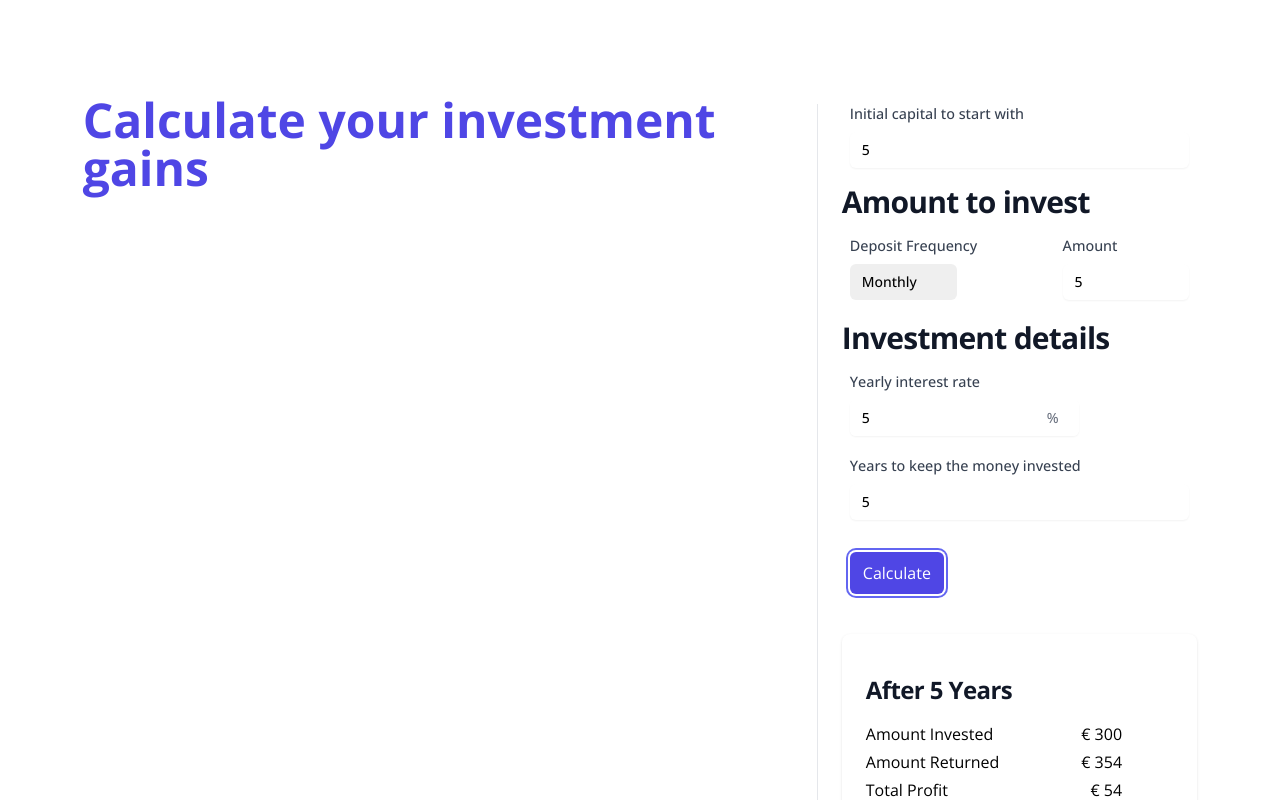
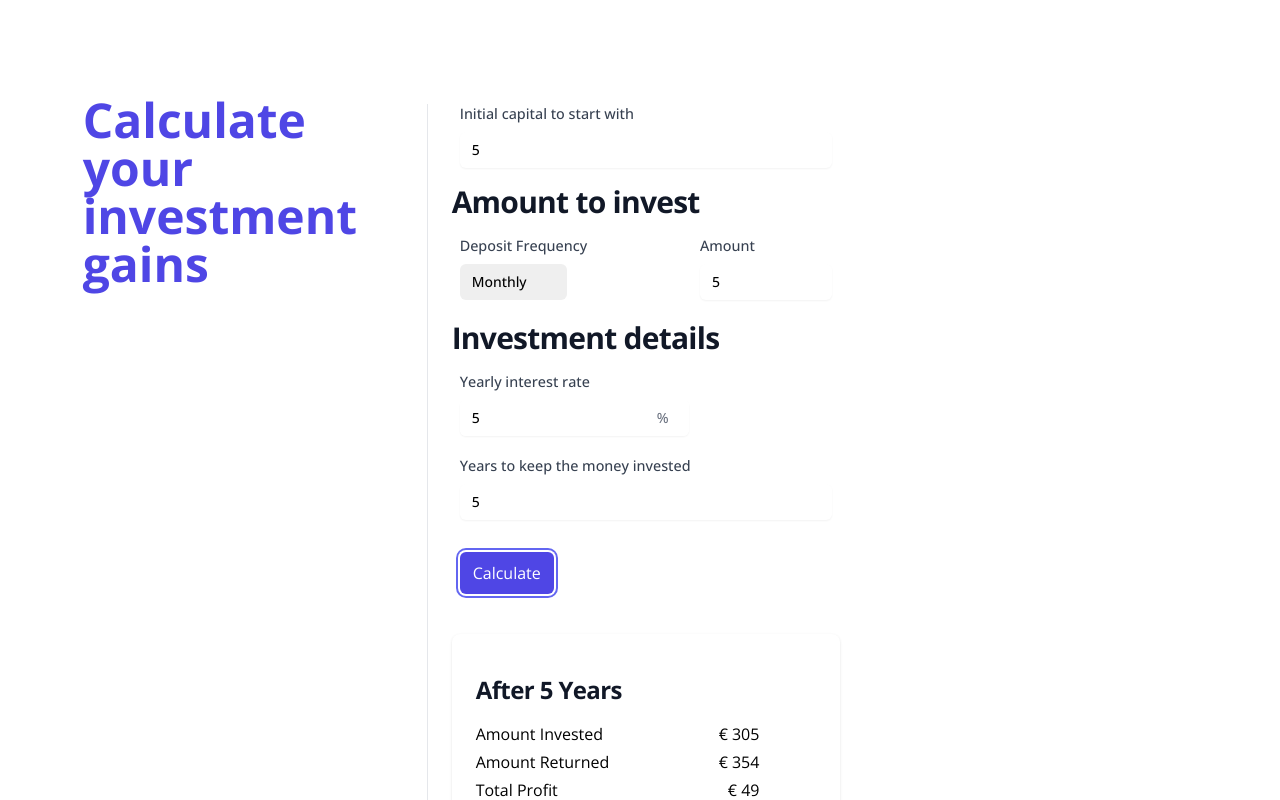
Before and after one commit to ALonghi/portfolio-useful-tools, a Next.js app: page / in a window 1280 px wide. Both pictures are taken after typing "5", "5", "5", "5" into the empty fields and a click on the button "Calculate". Shown: the top 800 px of the page. Built offline with nearby package versions, Linux system fonts and the light colour scheme.

Commit message:
Fixed gain not considering starting capital

```diff
--- a/components/CalculatedGains.tsx
+++ b/components/CalculatedGains.tsx
@@ -48,7 +48,7 @@ const CalculatedGains: React.VFC<CalculatedGainsProps> = ({calculated}) => {
                         Details</h3>
                     <ul>
                         {[...Array(calculated.years)].map((x, index) =>
-                            <li>
+                            <li key={index}>
                                 <div className={infoDivClasses}>
                                     <p>In year {index + 1} gained</p>
                                     <p>€ {calculated.history.find(year => year.year === index + 1).yearGain.toLocaleString(`it-IT`)}</p>
--- a/pages/index.tsx
+++ b/pages/index.tsx
@@ -1,10 +1,9 @@
 import InputForm from '../components/InputForm';
 import SelectBox from "../components/SelectBox";
 import InputFormWithTail from "../components/InputFormWithTail";
-import { useEffect, useState } from "react";
+import {useState} from "react";
 import CalculatedGains from "../components/CalculatedGains";
 import CalculationFacility from "../utils/CalculationFacility";
-import { Switch } from '@headlessui/react'
 
 export type frequency = `Monthly` | `Yearly`
 
@@ -53,13 +52,17 @@ const IndexPage = () => {
                 className="bg-white w-full min-h-full px-4 py-16 sm:px-6 sm:py-24 md:grid md:place-items-center lg:px-8 bg-gray-100">
                 <div className={`w-11/12 mx-auto`}>
                     <main className="sm:flex">
+                        <div className='max-w-xs'>
                             <p className="text-4xl font-bold text-indigo-600 sm:text-5xl">Calculate your investment
                                 gains</p>
-                    <div className="sm:ml-6">
+                        </div>
+
+                        <div className="sm:ml-6 w-max">
                             <div className="sm:border-l sm:border-gray-200 sm:pl-6">
                                 <div className="block mt-2">
-                                <InputForm name={`startCapital`} label={`Initial capital to start with`} type={`number`} placeholder={`5.000`}
-                                    value={startCapital} updateValue={setStartCapital} />
+                                    <InputForm name={`startCapital`} label={`Initial capital to start with`}
+                                               type={`number`} placeholder={`5.000`}
+                                               value={startCapital} updateValue={setStartCapital}/>
                                 </div>
 
                                 <h1 className="my-4 text-2xl font-bold text-gray-900 tracking-tight sm:text-3xl">Amount
@@ -67,21 +70,21 @@ const IndexPage = () => {
                                 <div className={`flex flex-row`}>
                                     <SelectBox name={`frequency`} label={`Deposit Frequency`}
                                                options={[`Monthly`, `Yearly`]}
-                                    defaultValue={frequency} updateSelection={setFrequency} />
+                                               defaultValue={frequency} updateSelection={setFrequency}/>
                                     <InputForm name={`amount`} label={`Amount`} type={`number`} placeholder={`1000`}
-                                    value={amountToInvest} updateValue={setAmountToInvest} />
+                                               value={amountToInvest} updateValue={setAmountToInvest}/>
                                 </div>
                                 <div className={`mt-5`}>
                                     <h1 className="my-4 text-2xl font-bold text-gray-900 tracking-tight sm:text-3xl">Investment
                                         details</h1>
                                     <InputFormWithTail name={`rate`} label={`Yearly interest rate`} type={`number`}
                                                        placeholder={`7`} tailText={`%`}
-                                    value={interestRate} updateValue={setInterestRate} />
+                                                       value={interestRate} updateValue={setInterestRate}/>
                                 </div>
                                 <div className={`mt-5`}>
                                     <InputForm name={`years`} label={`Years to keep the money invested`} type={`number`}
                                                placeholder={`10`}
-                                    value={years} updateValue={setYears} />
+                                               value={years} updateValue={setYears}/>
                                 </div>
                                 <button
                                     type="button"
@@ -94,7 +97,7 @@ const IndexPage = () => {
                                 </button>
 
                                 {Object.keys(calculated).length > 0 &&
-                                <CalculatedGains calculated={calculated} />
+                                    <CalculatedGains calculated={calculated}/>
                                 }
                             </div>
                         </div>
--- a/utils/CalculationFacility.ts
+++ b/utils/CalculationFacility.ts
@@ -10,9 +10,9 @@ export default class CalculationFacility {
         frequency: frequency,
         amountToInvest: number,
         years: number
-        ): CalculatedResult => {
+    ): CalculatedResult => {
 
-            let total: number = startCapital || 0
+        let total: number = startCapital || 0
         let history: YearlyResult[] = []
         const yearlyInvestment: number = frequency === `Yearly`
             ? amountToInvest
@@ -31,11 +31,11 @@ export default class CalculationFacility {
         }
         const result: CalculatedResult = {
             yearlyInvested: yearlyInvestment,
-            totalInvested: yearlyInvestment * years,
+            totalInvested: yearlyInvestment * years + startCapital,
             totalValue: parseInt((total).toFixed()),
-            amountGained: parseInt((total - (yearlyInvestment * years)).toFixed()),
+            amountGained: parseInt((total - (yearlyInvestment * years) - startCapital).toFixed()),
             years: years,
-            firstYearGain: yearlyInvestment + CalculationFacility.addInterest(yearlyInvestment, interestRate),
+            firstYearGain: yearlyInvestment + CalculationFacility.addInterest(yearlyInvestment + startCapital, interestRate),
             additionalYearGain: total + CalculationFacility.addInterest(total, interestRate),
             history: history,
             interestRate: interestRate
```
Lines whose indentation alone changed are shown as unchanged.
